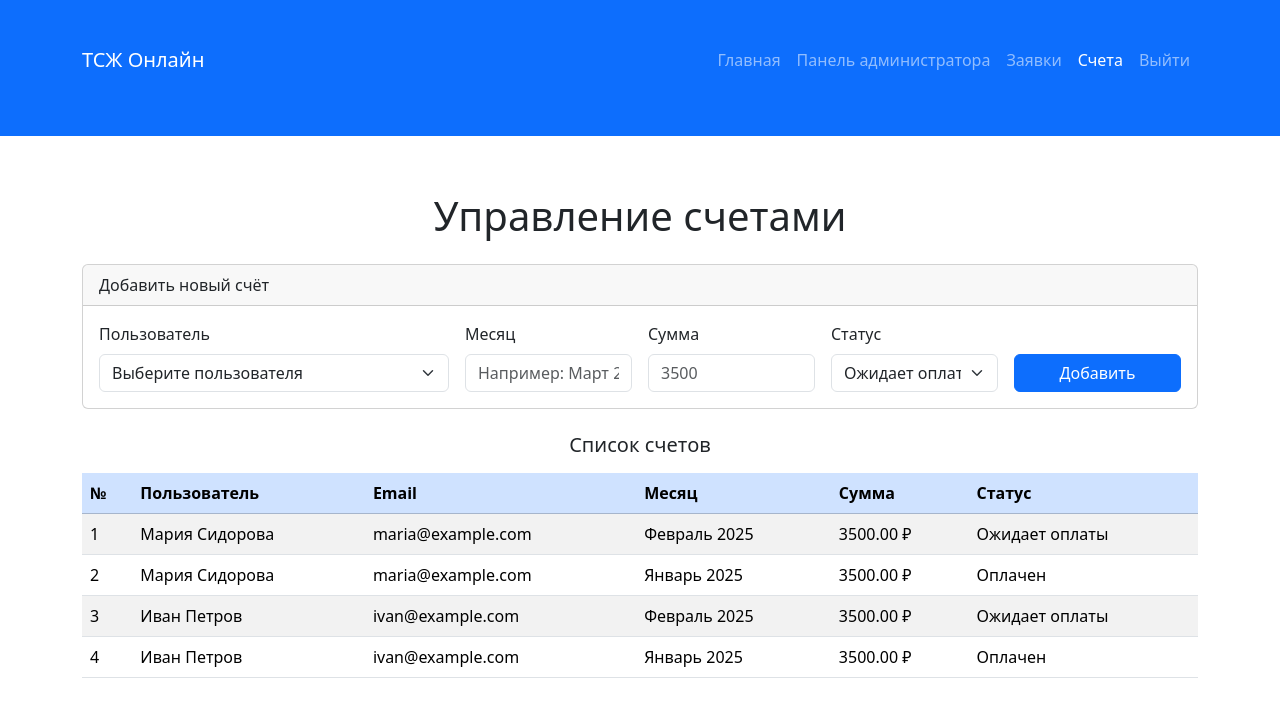
After one commit to Saitama4722/tsj-web-resource, a PHP site: page /admin_bills.php in a window 1280 px wide. The commit adds this page. Shown: the top 717 px of the page. Run offline with PHP 8.4, Linux system fonts and the light colour scheme; a user stored in the database is signed in; data comes from the database, SQL or seed files in the repository; both versions use the stored data as it was after the commit.

Commit message:
Stage 10 - bill payment

```diff
--- /dev/null
+++ b/admin_bills.php
@@ -0,0 +1,157 @@
+<?php
+session_start();
+require_once 'db.php';
+
+if (!isset($_SESSION['user_id']) || $_SESSION['is_admin'] !== true) {
+    header('Location: index.php');
+    exit;
+}
+
+$show_success = isset($_GET['success']) && $_GET['success'] === '1';
+$error = '';
+
+// Добавление нового счёта
+if ($_SERVER['REQUEST_METHOD'] === 'POST' && isset($_POST['user_id'], $_POST['month'], $_POST['amount'], $_POST['status'])) {
+    $user_id = (int) $_POST['user_id'];
+    $month = trim($_POST['month']);
+    $amount = (float) str_replace(',', '.', $_POST['amount']);
+    $status = trim($_POST['status']);
+
+    if ($user_id > 0 && $month !== '' && $amount > 0) {
+        $stmt = mysqli_prepare($conn, "INSERT INTO bills (user_id, month, amount, status) VALUES (?, ?, ?, ?)");
+        mysqli_stmt_bind_param($stmt, 'isds', $user_id, $month, $amount, $status);
+        if (mysqli_stmt_execute($stmt)) {
+            mysqli_stmt_close($stmt);
+            header('Location: admin_bills.php?success=1');
+            exit;
+        }
+        mysqli_stmt_close($stmt);
+    }
+    $error = 'Ошибка при добавлении счёта. Проверьте данные.';
+}
+
+// Обычные пользователи (кроме admin@tsj.local) для select
+$stmt_users = mysqli_prepare($conn, "SELECT id, name, email FROM users WHERE email != 'admin@tsj.local' ORDER BY name");
+mysqli_stmt_execute($stmt_users);
+$result_users = mysqli_stmt_get_result($stmt_users);
+$users = mysqli_fetch_all($result_users, MYSQLI_ASSOC);
+mysqli_stmt_close($stmt_users);
+
+// Все счета с данными пользователей
+$sql = "SELECT bills.id, users.name, users.email, bills.month, bills.amount, bills.status
+        FROM bills
+        JOIN users ON bills.user_id = users.id
+        ORDER BY bills.id DESC";
+$result = mysqli_query($conn, $sql);
+$bills = mysqli_fetch_all($result, MYSQLI_ASSOC);
+?>
+<!DOCTYPE html>
+<html lang="ru">
+<head>
+    <meta charset="UTF-8">
+    <meta name="viewport" content="width=device-width, initial-scale=1.0">
+    <title>Управление счетами — ТСЖ Онлайн</title>
+    <link href="https://cdn.jsdelivr.net/npm/bootstrap@5.3.2/dist/css/bootstrap.min.css" rel="stylesheet">
+    <link rel="stylesheet" href="style.css">
+</head>
+<body>
+    <nav class="navbar navbar-expand-lg navbar-dark bg-primary">
+        <div class="container">
+            <a class="navbar-brand" href="index.php">ТСЖ Онлайн</a>
+            <button class="navbar-toggler" type="button" data-bs-toggle="collapse" data-bs-target="#navbarNav" aria-controls="navbarNav" aria-expanded="false" aria-label="Меню">
+                <span class="navbar-toggler-icon"></span>
+            </button>
+            <div class="collapse navbar-collapse" id="navbarNav">
+                <ul class="navbar-nav ms-auto">
+                    <li class="nav-item"><a class="nav-link" href="index.php">Главная</a></li>
+                    <li class="nav-item"><a class="nav-link" href="admin.php">Панель администратора</a></li>
+                    <li class="nav-item"><a class="nav-link" href="admin_requests.php">Заявки</a></li>
+                    <li class="nav-item"><a class="nav-link active" href="admin_bills.php">Счета</a></li>
+                    <li class="nav-item"><a class="nav-link" href="logout.php">Выйти</a></li>
+                </ul>
+            </div>
+        </div>
+    </nav>
+
+    <div class="container py-4">
+        <h1>Управление счетами</h1>
+
+        <?php if ($show_success): ?>
+            <div class="alert alert-success">Счёт успешно добавлен</div>
+        <?php endif; ?>
+
+        <?php if ($error): ?>
+            <div class="alert alert-danger"><?= htmlspecialchars($error) ?></div>
+        <?php endif; ?>
+
+        <div class="card mb-4">
+            <div class="card-header">Добавить новый счёт</div>
+            <div class="card-body">
+                <form method="post" action="admin_bills.php" class="row g-3">
+                    <div class="col-md-4">
+                        <label for="user_id" class="form-label">Пользователь</label>
+                        <select name="user_id" id="user_id" class="form-select" required>
+                            <option value="">Выберите пользователя</option>
+                            <?php foreach ($users as $u): ?>
+                                <option value="<?= (int) $u['id'] ?>"><?= htmlspecialchars($u['name']) ?> (<?= htmlspecialchars($u['email']) ?>)</option>
+                            <?php endforeach; ?>
+                        </select>
+                    </div>
+                    <div class="col-md-2">
+                        <label for="month" class="form-label">Месяц</label>
+                        <input type="text" class="form-control" id="month" name="month" required placeholder="Например: Март 2025">
+                    </div>
+                    <div class="col-md-2">
+                        <label for="amount" class="form-label">Сумма</label>
+                        <input type="text" class="form-control" id="amount" name="amount" required placeholder="3500">
+                    </div>
+                    <div class="col-md-2">
+                        <label for="status" class="form-label">Статус</label>
+                        <select name="status" id="status" class="form-select">
+                            <option value="Ожидает оплаты" selected>Ожидает оплаты</option>
+                            <option value="Оплачен">Оплачен</option>
+                        </select>
+                    </div>
+                    <div class="col-md-2 d-flex align-items-end">
+                        <button type="submit" class="btn btn-primary w-100">Добавить</button>
+                    </div>
+                </form>
+            </div>
+        </div>
+
+        <h2 class="h5 mb-3">Список счетов</h2>
+        <?php if (count($bills) > 0): ?>
+            <div class="table-responsive">
+                <table class="table table-striped table-hover">
+                    <thead class="table-primary">
+                        <tr>
+                            <th>№</th>
+                            <th>Пользователь</th>
+                            <th>Email</th>
+                            <th>Месяц</th>
+                            <th>Сумма</th>
+                            <th>Статус</th>
+                        </tr>
+                    </thead>
+                    <tbody>
+                        <?php foreach ($bills as $index => $row): ?>
+                            <tr>
+                                <td><?= $index + 1 ?></td>
+                                <td><?= htmlspecialchars($row['name']) ?></td>
+                                <td><?= htmlspecialchars($row['email']) ?></td>
+                                <td><?= htmlspecialchars($row['month']) ?></td>
+                                <td><?= number_format((float) $row['amount'], 2, '.', '') ?> ₽</td>
+                                <td><?= htmlspecialchars($row['status']) ?></td>
+                            </tr>
+                        <?php endforeach; ?>
+                    </tbody>
+                </table>
+            </div>
+        <?php else: ?>
+            <p class="text-muted">Счетов пока нет</p>
+        <?php endif; ?>
+    </div>
+
+    <script src="https://cdn.jsdelivr.net/npm/bootstrap@5.3.2/dist/js/bootstrap.bundle.min.js"></script>
+</body>
+</html>
--- a/dashboard.php
+++ b/dashboard.php
@@ -117,7 +117,10 @@ mysqli_stmt_close($stmt_unpaid);
             <div class="card-header">Быстрые действия</div>
             <div class="card-body">
                 <a href="requests.php" class="btn btn-outline-primary me-2">Подать заявку</a>
-                <a href="bills.php" class="btn btn-outline-primary">Просмотреть счета</a>
+                <a href="bills.php" class="btn btn-outline-primary me-2">Просмотреть счета</a>
+                <?php if (!empty($_SESSION['is_admin'])): ?>
+                    <a href="admin.php" class="btn btn-outline-secondary">Панель администратора</a>
+                <?php endif; ?>
             </div>
         </div>
     </div>
--- a/index.php
+++ b/index.php
@@ -44,9 +44,12 @@ $user_name = isset($_SESSION['user_name']) ? $_SESSION['user_name'] : '';
                 <?php if ($is_logged_in): ?>
                     <h1 class="display-5 fw-bold mb-3">Добро пожаловать, <?= htmlspecialchars($user_name) ?>!</h1>
                     <p class="lead text-muted mb-4">Вы можете перейти в личный кабинет, просмотреть счета и отправить заявку</p>
-                    <div class="d-flex flex-column flex-sm-row gap-2 justify-content-center">
+                    <div class="d-flex flex-column flex-sm-row gap-2 justify-content-center flex-wrap">
                         <a href="dashboard.php" class="btn btn-primary">Личный кабинет</a>
                         <a href="requests.php" class="btn btn-outline-primary">Мои заявки</a>
+                        <?php if (!empty($_SESSION['is_admin'])): ?>
+                            <a href="admin.php" class="btn btn-outline-secondary">Панель администратора</a>
+                        <?php endif; ?>
                     </div>
                 <?php else: ?>
                     <h1 class="display-5 fw-bold mb-3">ТСЖ Онлайн</h1>
--- a/login.php
+++ b/login.php
@@ -31,6 +31,7 @@ if ($_SERVER['REQUEST_METHOD'] === 'POST') {
         if ($user && password_verify($password, $user['password'])) {
             $_SESSION['user_id'] = $user['id'];
             $_SESSION['user_name'] = $user['name'];
+            $_SESSION['is_admin'] = ($email === 'admin@tsj.local');
             header('Location: dashboard.php');
             exit;
         }
```
Also changed, not shown: admin.php (added, +67 -0 lines), admin_requests.php (added, +120 -0 lines), bills.php (+17 -0 lines), database.sql (+5 -3 lines), pay_bill.php (added, +38 -0 lines).
